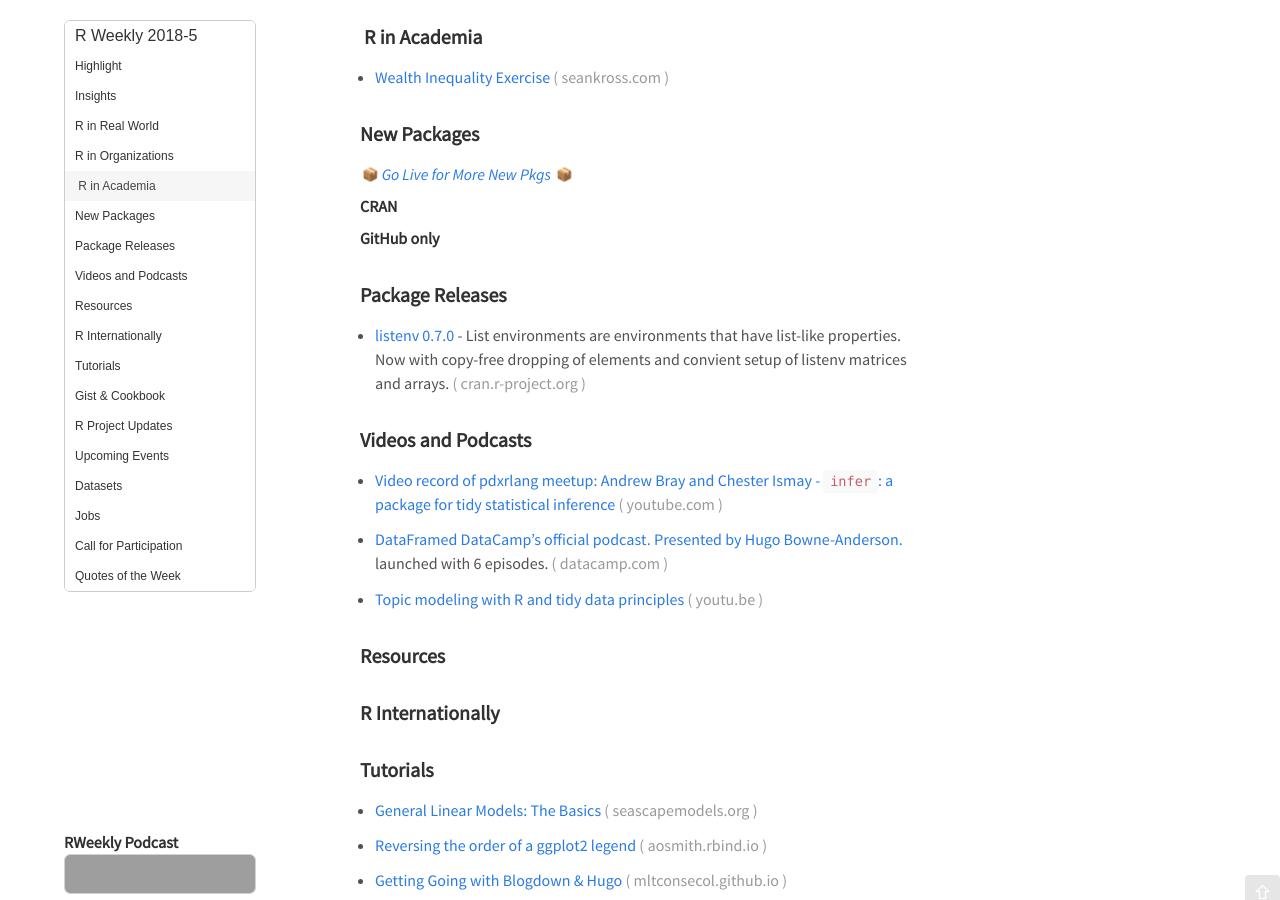
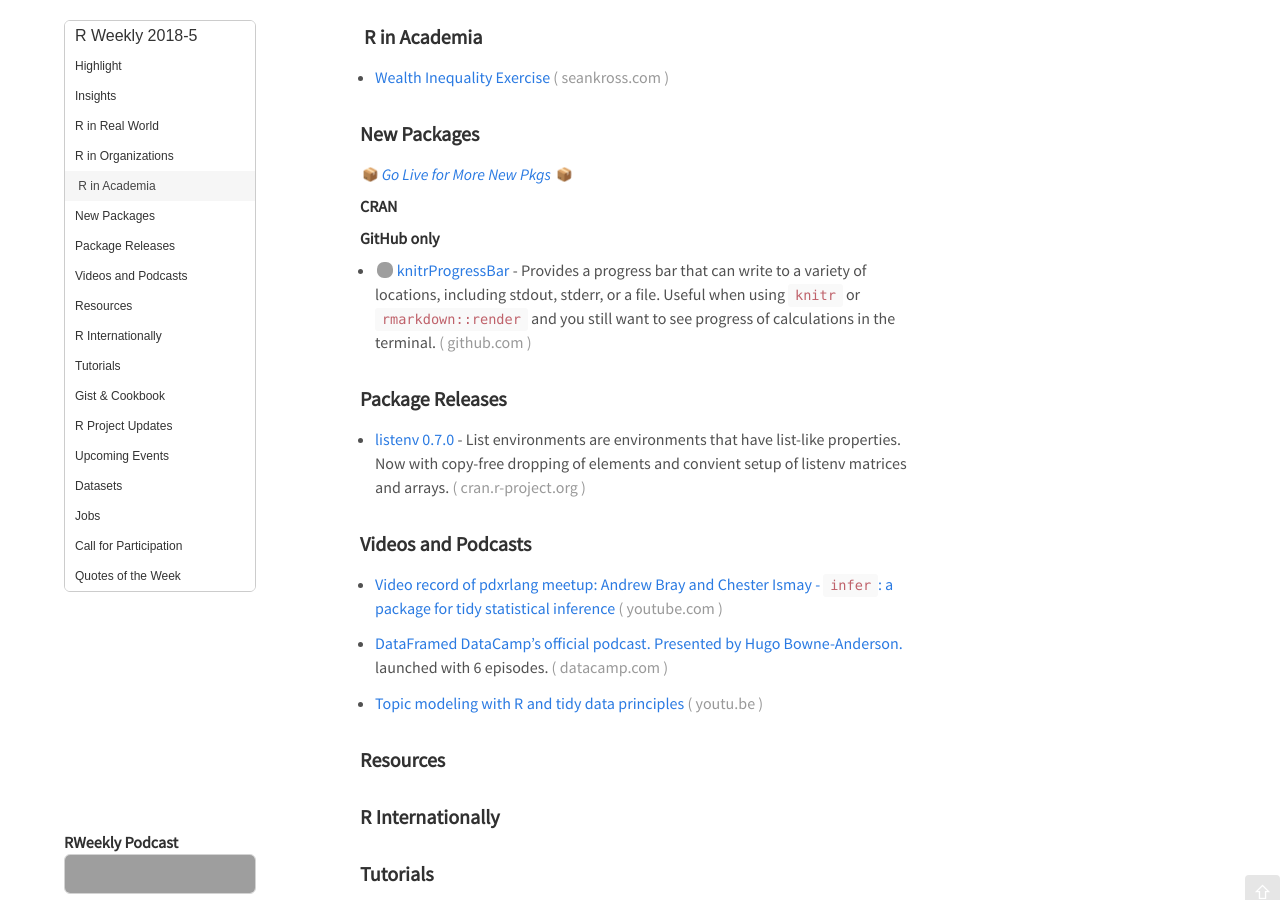
Before and after one commit to rweekly/rweekly.org, a Jekyll site: the page built from draft.md, in a window 1280 px wide and 900 px high, scrolled down 998 px. Built offline with Jekyll 4.4.1, drawn with Linux system fonts in a browser that asks for light colours; emoji names are drawn with the system emoji font; comment, search, counter and statistics services are not loaded; grey boxes are pictures that could not be loaded.

Commit message:
added my new knitrProgressBar package

```diff
--- a/draft.md
+++ b/draft.md
@@ -60,6 +60,8 @@ Release Date: 2018-1-29
 
 
 **GitHub only**
+
++ <img class='emoji' src="https://link.rweekly.org/g" width='20' /> [knitrProgressBar](https://github.com/rmflight/knitrProgressBar) - Provides a progress bar that can write to a variety of locations, including stdout, stderr, or a file. Useful when using `knitr` or `rmarkdown::render` and you still want to see progress of calculations in the terminal.
 
 
 
```
